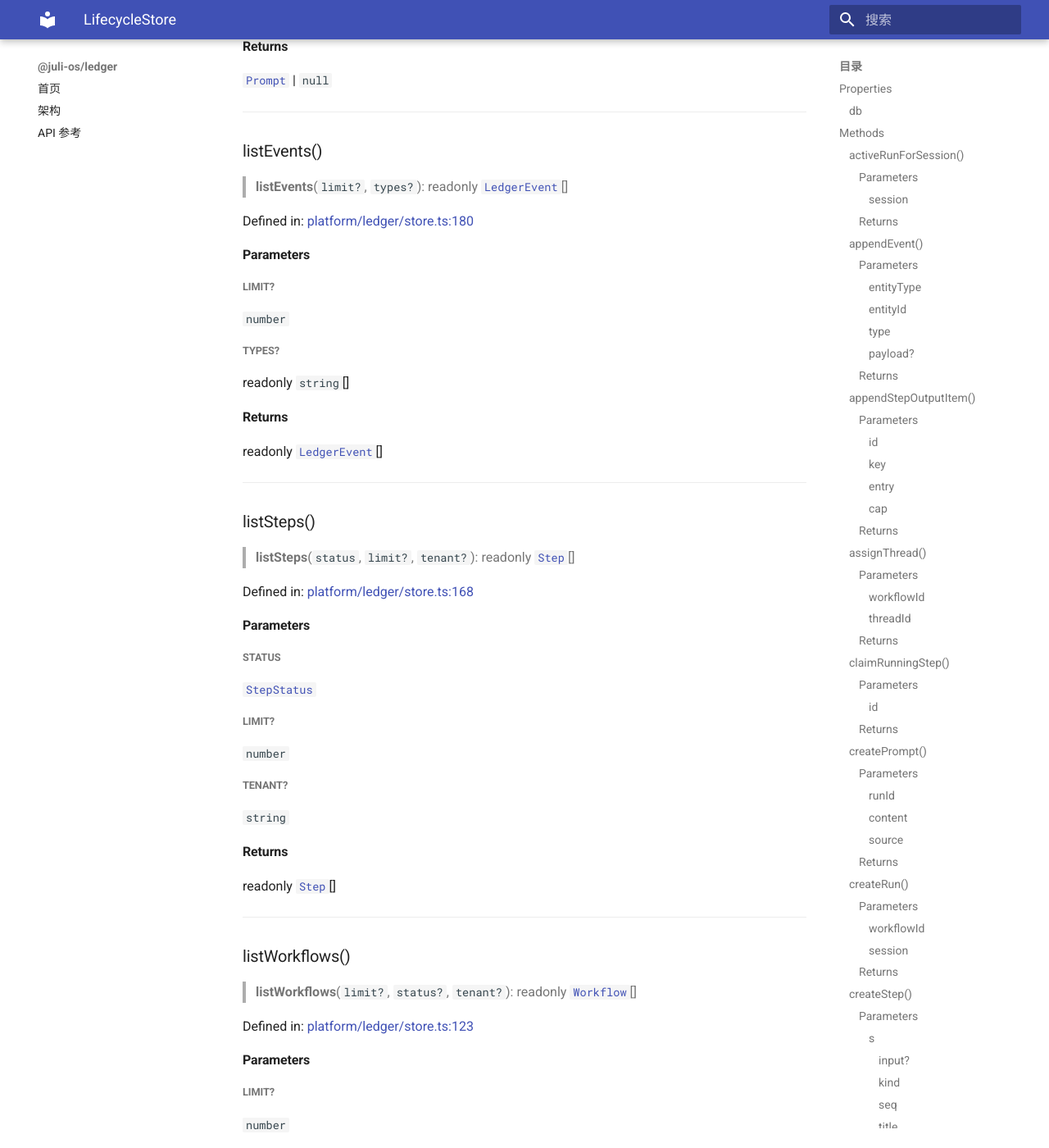
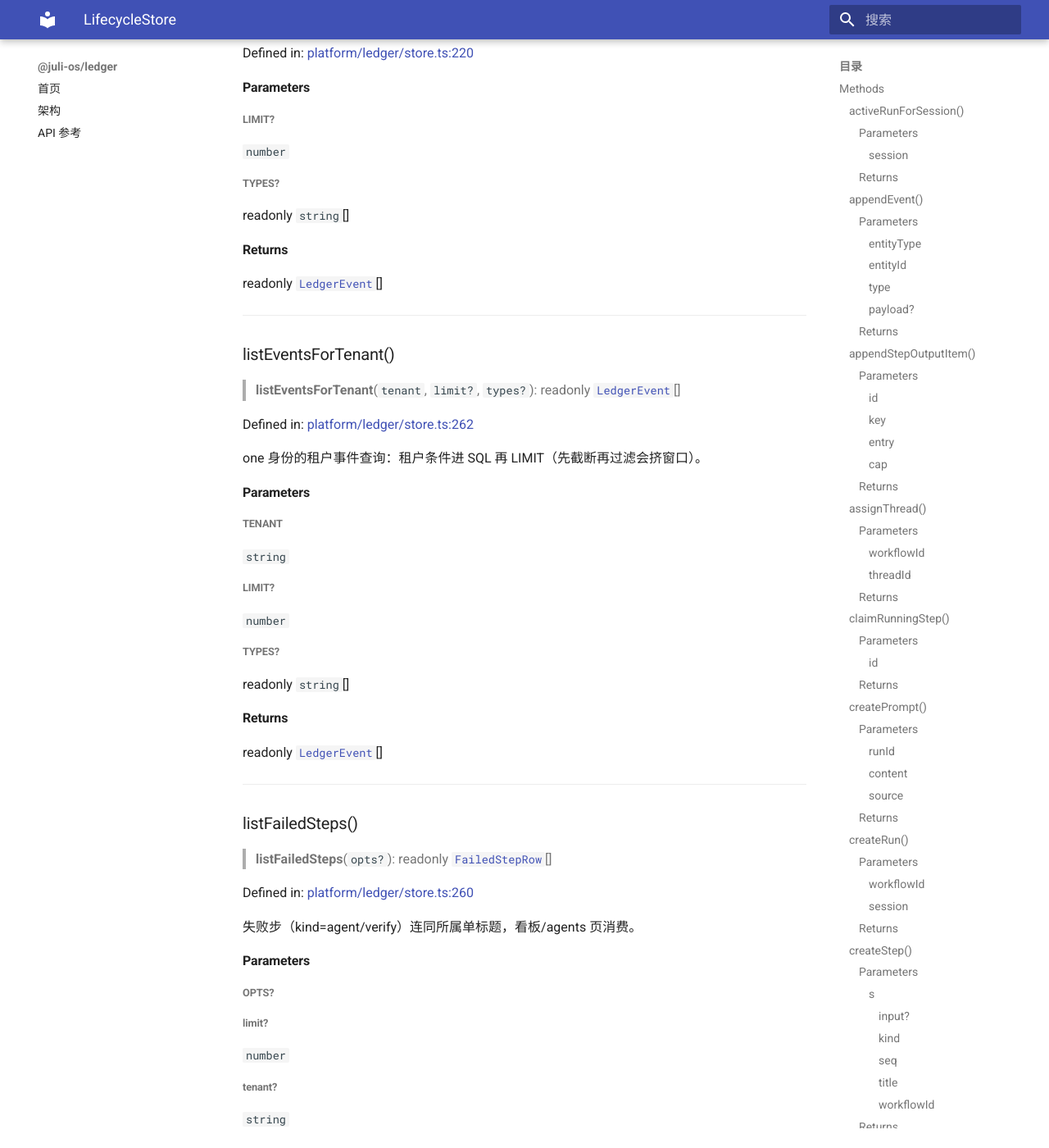
Before and after one commit to juli-os/ledger, an MkDocs documentation site: the page built from docs/api/interfaces/LifecycleStore.md, in a window 1280 px wide and 1400 px high, scrolled down 11491 px. Shown: the whole window at 82% size. Built offline with MkDocs 1.6.1 and Material for MkDocs 9.7.7, drawn with Linux system fonts in a browser that asks for light colours; some of the changed text lies outside the part shown.

Commit message:
refactor!: 账本句柄私有 0.5.0——LifecycleStore 不再暴露 db
R8 备案两阶段收口终落地（2026-11-12 ledger 关门第 4 步）：
0.4.0 先加正规函数 → 主仓直查清零（juli-service-ts 4ba08c9e）→
本版删接口与返回对象的 db 字段。SQL 只住包内；白盒测试改走
第二连接对账。28 测绿 + dist 冒烟过 + docs 再生成。

```diff
--- a/docs/api/interfaces/LifecycleStore.md
+++ b/docs/api/interfaces/LifecycleStore.md
@@ -6,15 +6,7 @@
 
 # Interface: LifecycleStore
 
-Defined in: [platform/ledger/store.ts:118](https://github.com/juli-os/ledger/blob/main/src/platform/ledger/store.ts#L118)
-
-## Properties
-
-### db
-
-> `readonly` **db**: `DatabaseSync`
-
-Defined in: [platform/ledger/store.ts:119](https://github.com/juli-os/ledger/blob/main/src/platform/ledger/store.ts#L119)
+Defined in: [platform/ledger/store.ts:159](https://github.com/juli-os/ledger/blob/main/src/platform/ledger/store.ts#L159)
 
 ## Methods
 
@@ -561,7 +553,7 @@ readonly (`"completed"` \| `"failed"` \| `"submitted"`)[]
 
 > **listEvents**(`limit?`, `types?`): readonly [`LedgerEvent`](LedgerEvent.md)[]
 
-Defined in: [platform/ledger/store.ts:180](https://github.com/juli-os/ledger/blob/main/src/platform/ledger/store.ts#L180)
+Defined in: [platform/ledger/store.ts:220](https://github.com/juli-os/ledger/blob/main/src/platform/ledger/store.ts#L220)
 
 #### Parameters
 
@@ -579,11 +571,65 @@ readonly [`LedgerEvent`](LedgerEvent.md)[]
 
 ***
 
+### listEventsForTenant()
+
+> **listEventsForTenant**(`tenant`, `limit?`, `types?`): readonly [`LedgerEvent`](LedgerEvent.md)[]
+
+Defined in: [platform/ledger/store.ts:262](https://github.com/juli-os/ledger/blob/main/src/platform/ledger/store.ts#L262)
+
+one 身份的租户事件查询：租户条件进 SQL 再 LIMIT（先截断再过滤会挤窗口）。
+
+#### Parameters
+
+##### tenant
+
+`string`
+
+##### limit?
+
+`number`
+
+##### types?
+
+readonly `string`[]
+
+#### Returns
+
+readonly [`LedgerEvent`](LedgerEvent.md)[]
+
+***
+
+### listFailedSteps()
+
+> **listFailedSteps**(`opts?`): readonly [`FailedStepRow`](FailedStepRow.md)[]
+
+Defined in: [platform/ledger/store.ts:260](https://github.com/juli-os/ledger/blob/main/src/platform/ledger/store.ts#L260)
+
+失败步（kind=agent/verify）连同所属单标题，看板/agents 页消费。
+
+#### Parameters
+
+##### opts?
+
+###### limit?
+
+`number`
+
+###### tenant?
+
+`string`
+
+#### Returns
+
+readonly [`FailedStepRow`](FailedStepRow.md)[]
+
+***
+
 ### listSteps()
 
 > **listSteps**(`status`, `limit?`, `tenant?`): readonly [`Step`](Step.md)[]
 
-Defined in: [platform/ledger/store.ts:168](https://github.com/juli-os/ledger/blob/main/src/platform/ledger/store.ts#L168)
+Defined in: [platform/ledger/store.ts:208](https://github.com/juli-os/ledger/blob/main/src/platform/ledger/store.ts#L208)
 
 #### Parameters
 
@@ -605,11 +651,41 @@ readonly [`Step`](Step.md)[]
 
 ***
 
+### listStepsWithWorkflow()
+
+> **listStepsWithWorkflow**(`opts?`): readonly [`StepWithWorkflow`](StepWithWorkflow.md)[]
+
+Defined in: [platform/ledger/store.ts:264](https://github.com/juli-os/ledger/blob/main/src/platform/ledger/store.ts#L264)
+
+步骤连同所属单概要（status/tenant 过滤 + updated_at 倒序），steps 列表页消费。
+
+#### Parameters
+
+##### opts?
+
+###### limit?
+
+`number`
+
+###### status?
+
+`string`
+
+###### tenant?
+
+`string`
+
+#### Returns
+
+readonly [`StepWithWorkflow`](StepWithWorkflow.md)[]
+
+***
+
 ### listWorkflows()
 
 > **listWorkflows**(`limit?`, `status?`, `tenant?`): readonly [`Workflow`](Workflow.md)[]
 
-Defined in: [platform/ledger/store.ts:123](https://github.com/juli-os/ledger/blob/main/src/platform/ledger/store.ts#L123)
+Defined in: [platform/ledger/store.ts:163](https://github.com/juli-os/ledger/blob/main/src/platform/ledger/store.ts#L163)
 
 #### Parameters
 
@@ -631,11 +707,41 @@ readonly [`Workflow`](Workflow.md)[]
 
 ***
 
+### listWorkflowsWithWaiting()
+
+> **listWorkflowsWithWaiting**(`opts?`): readonly [`WorkflowWithWaiting`](WorkflowWithWaiting.md)[]
+
+Defined in: [platform/ledger/store.ts:266](https://github.com/juli-os/ledger/blob/main/src/platform/ledger/store.ts#L266)
+
+工作流列表附 waiting_human 步计数（Go 形列表页消费）。
+
+#### Parameters
+
+##### opts?
+
+###### limit?
+
+`number`
+
+###### status?
+
+`string`
+
+###### tenant?
+
+`string`
+
+#### Returns
+
+readonly [`WorkflowWithWaiting`](WorkflowWithWaiting.md)[]
+
+***
+
 ### loadCaseFile()
 
 > **loadCaseFile**(`id`): [`CaseFileDoc`](CaseFileDoc.md)
 
-Defined in: [platform/ledger/store.ts:142](https://github.com/juli-os/ledger/blob/main/src/platform/ledger/store.ts#L142)
+Defined in: [platform/ledger/store.ts:182](https://github.com/juli-os/ledger/blob/main/src/platform/ledger/store.ts#L182)
 
 #### Parameters
 
@@ -763,11 +869,31 @@ readonly [`Workflow`](Workflow.md)[]
 
 ***
 
+### recentWorkflowDigests()
+
+> **recentWorkflowDigests**(`limit?`): readonly [`WorkflowDigest`](WorkflowDigest.md)[]
+
+Defined in: [platform/ledger/store.ts:268](https://github.com/juli-os/ledger/blob/main/src/platform/ledger/store.ts#L268)
+
+近期单子摘要（meta 解析后），客户档案的往来事实聚合消费。
+
+#### Parameters
+
+##### limit?
+
+`number`
+
+#### Returns
+
+readonly [`WorkflowDigest`](WorkflowDigest.md)[]
+
+***
+
 ### recordSentMessageId()
 
 > **recordSentMessageId**(`messageId`, `meta?`): `void`
 
-Defined in: [platform/ledger/store.ts:200](https://github.com/juli-os/ledger/blob/main/src/platform/ledger/store.ts#L200)
+Defined in: [platform/ledger/store.ts:240](https://github.com/juli-os/ledger/blob/main/src/platform/ledger/store.ts#L240)
 
 全量出站邮件登记（2026-09-20 幽灵单缺口）：send 步之外，通知邮件
 （emailNotifier）等所有出站信的 message_id 也进查询面——发给轮询
@@ -885,11 +1011,35 @@ runs 行），queued 期的锚定靠进件播种时即写 session 列。消费
 
 ***
 
+### setPromptStatus()
+
+> **setPromptStatus**(`id`, `status`): `void`
+
+Defined in: [platform/ledger/store.ts:270](https://github.com/juli-os/ledger/blob/main/src/platform/ledger/store.ts#L270)
+
+prompt 回写状态（引擎失败路径的账面整洁；全仓不再直写 prompts 表）。
+
+#### Parameters
+
+##### id
+
+`string`
+
+##### status
+
+`"completed"` \| `"failed"` \| `"submitted"`
+
+#### Returns
+
+`void`
+
+***
+
 ### setStepInput()
 
 > **setStepInput**(`id`, `patch`): `void`
 
-Defined in: [platform/ledger/store.ts:156](https://github.com/juli-os/ledger/blob/main/src/platform/ledger/store.ts#L156)
+Defined in: [platform/ledger/store.ts:196](https://github.com/juli-os/ledger/blob/main/src/platform/ledger/store.ts#L196)
 
 #### Parameters
 
@@ -1116,3 +1266,23 @@ Defined in: [platform/ledger/store.ts:129](https://github.com/juli-os/ledger/blo
 #### Returns
 
 `JsonRecord`
+
+***
+
+### workflowStats()
+
+> **workflowStats**(`sinceIso?`): [`WorkflowStats`](WorkflowStats.md)
+
+Defined in: [platform/ledger/store.ts:258](https://github.com/juli-os/ledger/blob/main/src/platform/ledger/store.ts#L258)
+
+按日/按状态的工作流计数（byDay 切本地日，与 stats 视图原语义一致）。
+
+#### Parameters
+
+##### sinceIso?
+
+`string`
+
+#### Returns
+
+[`WorkflowStats`](WorkflowStats.md)
--- a/package.json
+++ b/package.json
@@ -1,6 +1,6 @@
 {
   "name": "@juli-os/ledger",
-  "version": "0.4.0",
+  "version": "0.5.0",
   "description": "juli-os L1 layer: the ledger of record for agent work — workflows, steps, case files, and token usage in one SQLite layer (schema via @juli-os/basin).",
   "type": "module",
   "main": "./dist/index.js",
```
Also changed, not shown: other parts of docs/api/interfaces/LifecycleStore.md (+39 -39 lines), docs/api/functions/createLedgerStore.md (+1 -1 lines), docs/api/index.md (+5 -0 lines), docs/api/interfaces/FailedStepRow.md (added, +75 -0 lines), docs/api/interfaces/StepWithWorkflow.md (added, +43 -0 lines), docs/api/interfaces/WorkflowDigest.md (added, +59 -0 lines), docs/api/interfaces/WorkflowStats.md (added, +35 -0 lines), docs/api/interfaces/WorkflowWithWaiting.md (added, +27 -0 lines), 5 other files.
